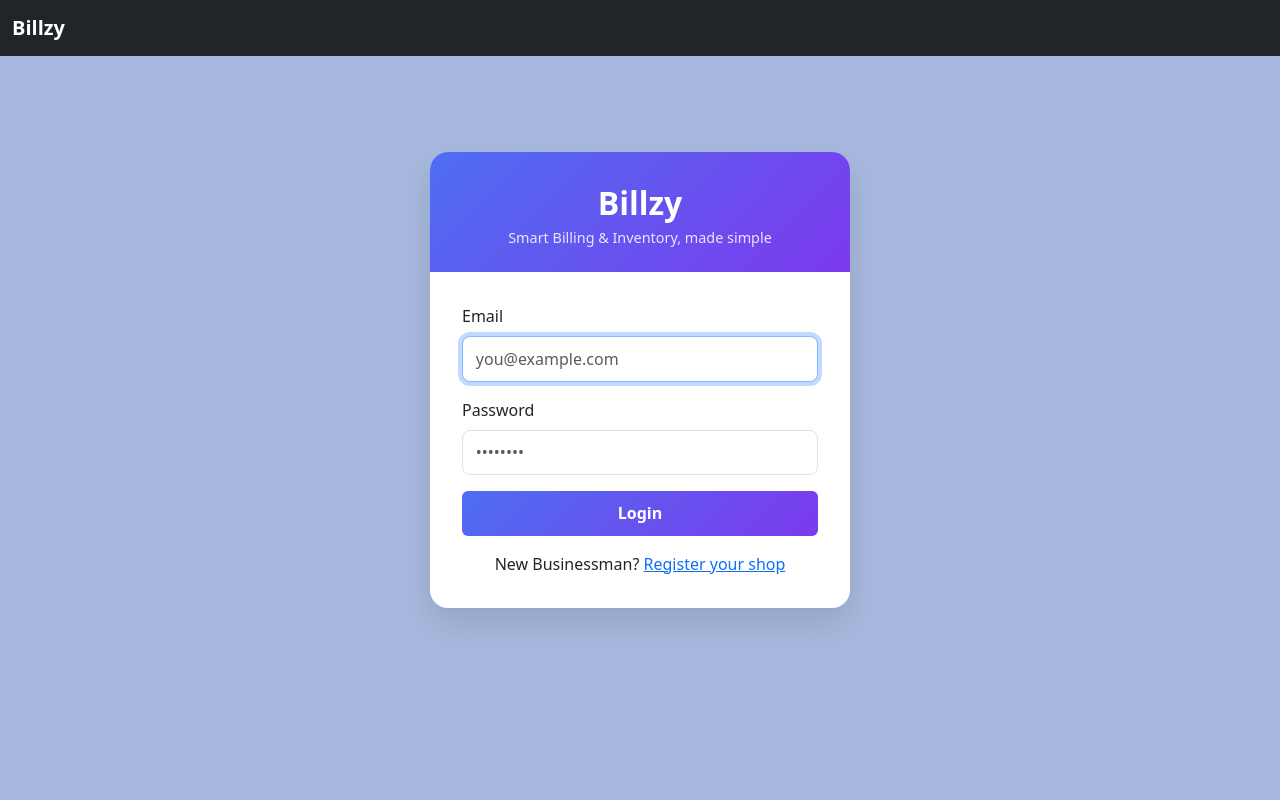
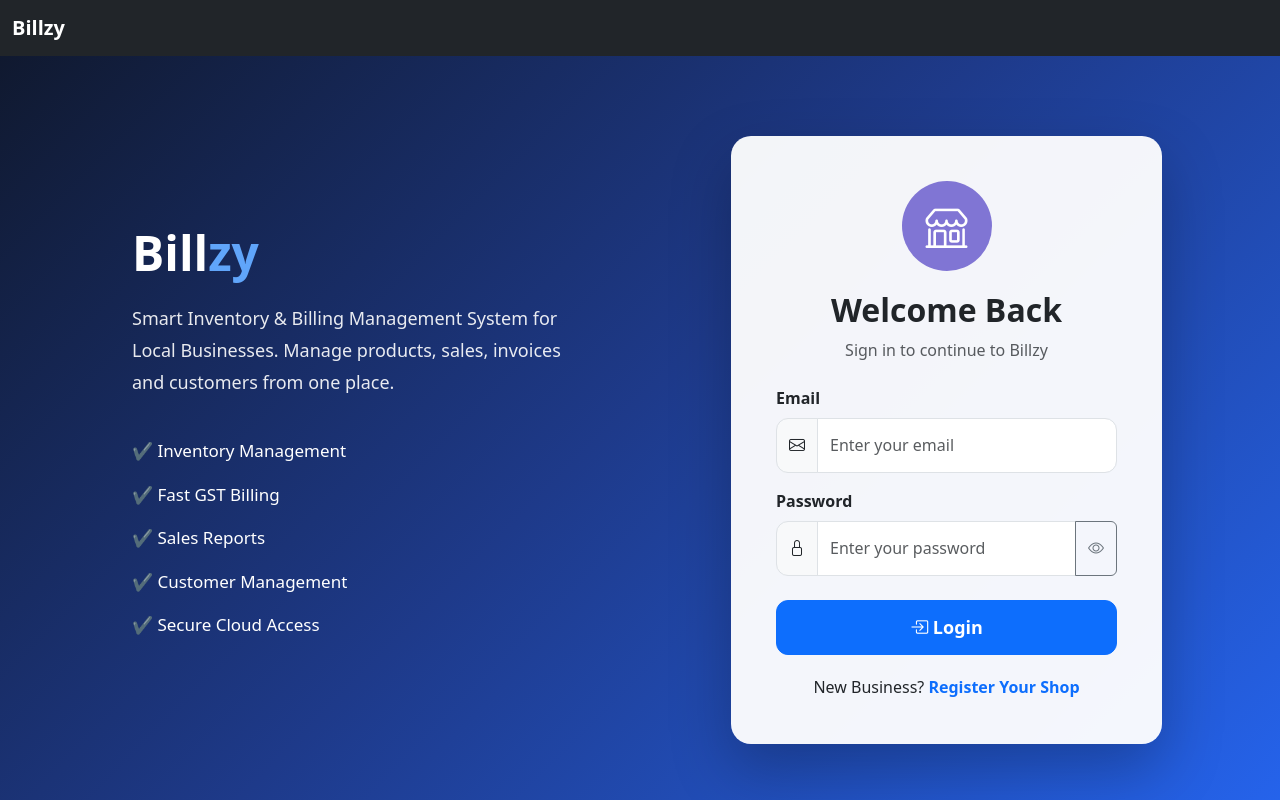
Before and after one commit to savita-ghatte/FYA_Billzy_Team2, a Flask app: page /login in a window 1280 px wide. Run offline with Flask 3, Linux system fonts and the light colour scheme.

Commit message:
Update login.html

```diff
--- a/templates/login.html
+++ b/templates/login.html
@@ -1,73 +1,318 @@
 {% extends "base.html" %}
-{% block title %}Login{% endblock %}
+{% block title %}Login | Billzy{% endblock %}
+
 {% block content %}
+
+<link rel="stylesheet"
+href="https://cdn.jsdelivr.net/npm/bootstrap-icons@1.11.3/font/bootstrap-icons.min.css">
+
 <style>
-  .login-wrapper {
-    min-height: 75vh;
-    display: flex;
-    align-items: center;
-    justify-content: center;
+
+body{
+    background:linear-gradient(135deg,#0f172a,#1e3a8a,#2563eb);
+    min-height:100vh;
 }
-  .login-card {
-    background: #ffffff;
-    border-radius: 18px;
-    box-shadow: 0 15px 35px rgba(0,0,0,0.12);
-    overflow: hidden;
-    max-width: 420px;
-    width: 100%;
+
+.login-container{
+    min-height:90vh;
+    display:flex;
+    align-items:center;
 }
-  .login-banner {
-    background: linear-gradient(135deg, #4e6ef2, #7c3aed);
-    color: #fff;
-    padding: 2rem 2rem 1.5rem;
-    text-align: center;
+
+.left-side{
+    color:white;
+    padding:50px;
 }
-  .login-banner h2 {
-    font-weight: 700;
-    margin-bottom: 0.25rem;
+
+.brand{
+    font-size:48px;
+    font-weight:700;
 }
-  .login-banner p {
-    opacity: 0.85;
-    margin-bottom: 0;
-    font-size: 0.9rem;
+
+.brand span{
+    color:#60a5fa;
 }
-  .login-body {
-    padding: 2rem;
+
+.tagline{
+    font-size:18px;
+    opacity:.9;
+    line-height:32px;
+    margin-top:20px;
 }
-  .login-body .btn-primary {
-    background: linear-gradient(135deg, #4e6ef2, #7c3aed);
-    border: none;
-    padding: 0.65rem;
-    font-weight: 600;
+
+.features{
+    margin-top:40px;
 }
-  .login-body .form-control {
-    padding: 0.6rem 0.8rem;
-    border-radius: 8px;
+
+.features p{
+    font-size:17px;
+    margin-bottom:18px;
 }
+
+.login-card{
+
+    background:rgba(255,255,255,.95);
+    border-radius:20px;
+    border:none;
+    box-shadow:0 25px 60px rgba(0,0,0,.25);
+    overflow:hidden;
+
+}
+
+.card-body{
+    padding:45px;
+}
+
+.avatar{
+
+    width:90px;
+    height:90px;
+    background:#8075d4;
+    color:white;
+    margin:auto;
+    border-radius:50%;
+    display:flex;
+    align-items:center;
+    justify-content:center;
+    font-size:42px;
+    margin-bottom:20px;
+
+}
+
+.form-control{
+
+    height:55px;
+    border-radius:12px;
+
+}
+
+.input-group-text{
+
+    border-radius:12px 0 0 12px;
+
+}
+
+.form-control:focus{
+
+    box-shadow:0 0 12px rgba(37,99,235,.25);
+
+}
+
+.btn-login{
+
+    height:55px;
+    border-radius:12px;
+    font-size:18px;
+    font-weight:600;
+    transition:.3s;
+
+}
+
+.btn-login:hover{
+
+    transform:translateY(-2px);
+    box-shadow:0 12px 25px rgba(37,99,235,.35);
+
+}
+
+.footer-link{
+
+    text-align:center;
+    margin-top:20px;
+
+}
+
+.footer-link a{
+
+    text-decoration:none;
+    font-weight:600;
+
+}
+
+.footer-link a:hover{
+
+    text-decoration:underline;
+
+}
+
+@media(max-width:768px){
+
+.left-side{
+
+display:none;
+
+}
+
+}
+
 </style>
 
-<div class="login-wrapper">
-  <div class="login-card">
-    <div class="login-banner">
-      <h2>Billzy</h2>
-      <p>Smart Billing & Inventory, made simple</p>
+<div class="container login-container">
+
+<div class="row w-100 align-items-center">
+
+<div class="col-lg-6 left-side">
+
+<h1 class="brand">
+Bill<span>zy</span>
+</h1>
+
+<p class="tagline">
+
+Smart Inventory & Billing Management System for Local Businesses.
+
+Manage products, sales, invoices and customers from one place.
+
+</p>
+
+<div class="features">
+
+<p>✔ Inventory Management</p>
+
+<p>✔ Fast GST Billing</p>
+
+<p>✔ Sales Reports</p>
+
+<p>✔ Customer Management</p>
+
+<p>✔ Secure Cloud Access</p>
+
 </div>
-    <div class="login-body">
+
+</div>
+
+<div class="col-lg-5 offset-lg-1">
+
+<div class="card login-card">
+
+<div class="card-body">
+
+<div class="avatar">
+
+<i class="bi bi-shop"></i>
+
+</div>
+
+<h2 class="text-center fw-bold">
+Welcome Back
+</h2>
+
+<p class="text-center text-muted mb-4">
+Sign in to continue to Billzy
+</p>
+
 <form method="POST">
+
 <div class="mb-3">
-          <label class="form-label">Email</label>
-          <input type="email" name="email" class="form-control" required autofocus placeholder="you@example.com">
+
+<label class="form-label fw-semibold">
+Email
+</label>
+
+<div class="input-group">
+
+<span class="input-group-text">
+<i class="bi bi-envelope"></i>
+</span>
+
+<input
+type="email"
+class="form-control"
+name="email"
+placeholder="Enter your email"
+required>
+
 </div>
-        <div class="mb-3">
-          <label class="form-label">Password</label>
-          <input type="password" name="password" class="form-control" required placeholder="••••••••">
+
 </div>
-        <button type="submit" class="btn btn-primary w-100">Login</button>
+
+<div class="mb-4">
+
+<label class="form-label fw-semibold">
+Password
+</label>
+
+<div class="input-group">
+
+<span class="input-group-text">
+<i class="bi bi-lock"></i>
+</span>
+
+<input
+type="password"
+id="password"
+class="form-control"
+name="password"
+placeholder="Enter your password"
+required>
+
+<button
+type="button"
+class="btn btn-outline-secondary"
+onclick="togglePassword()">
+
+<i class="bi bi-eye"></i>
+
+</button>
+
+</div>
+
+</div>
+
+<div class="d-grid">
+
+<button class="btn btn-primary btn-login">
+
+<i class="bi bi-box-arrow-in-right"></i>
+
+Login
+
+</button>
+
+</div>
+
 </form>
-      <p class="mt-3 mb-0 text-center">
-        New Businessman? <a href="{{ url_for('auth.register') }}">Register your shop</a>
-      </p>
+
+<div class="footer-link">
+
+New Business?
+
+<a href="{{ url_for('auth.register') }}">
+
+Register Your Shop
+
+</a>
+
 </div>
+
 </div>
+
 </div>
+
+</div>
+
+</div>
+
+</div>
+
+<script>
+
+function togglePassword(){
+
+let x=document.getElementById("password");
+
+if(x.type==="password"){
+
+x.type="text";
+
+}else{
+
+x.type="password";
+
+}
+
+}
+
+</script>
+
 {% endblock %}
```
Lines whose indentation alone changed are shown as unchanged.
